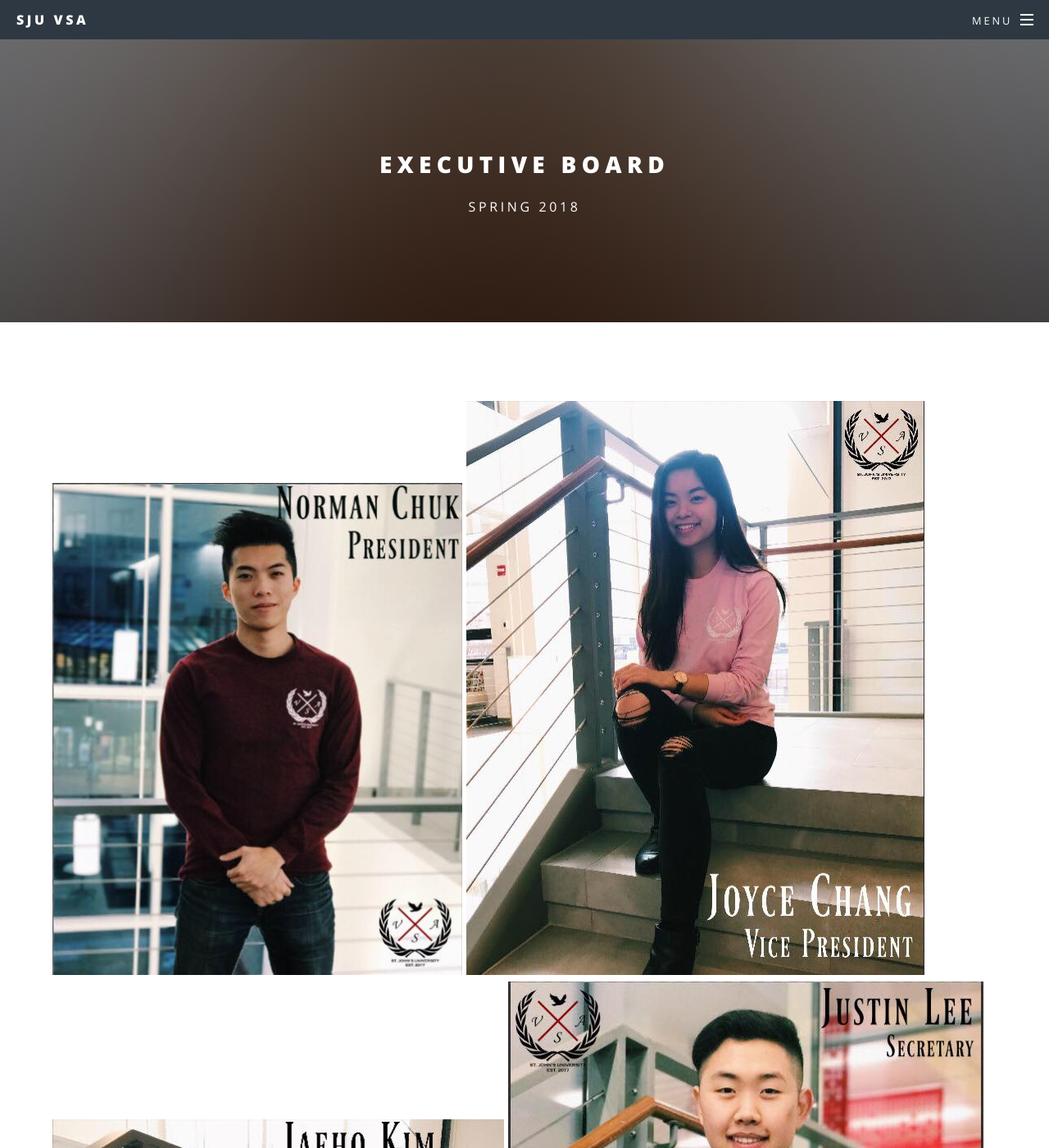
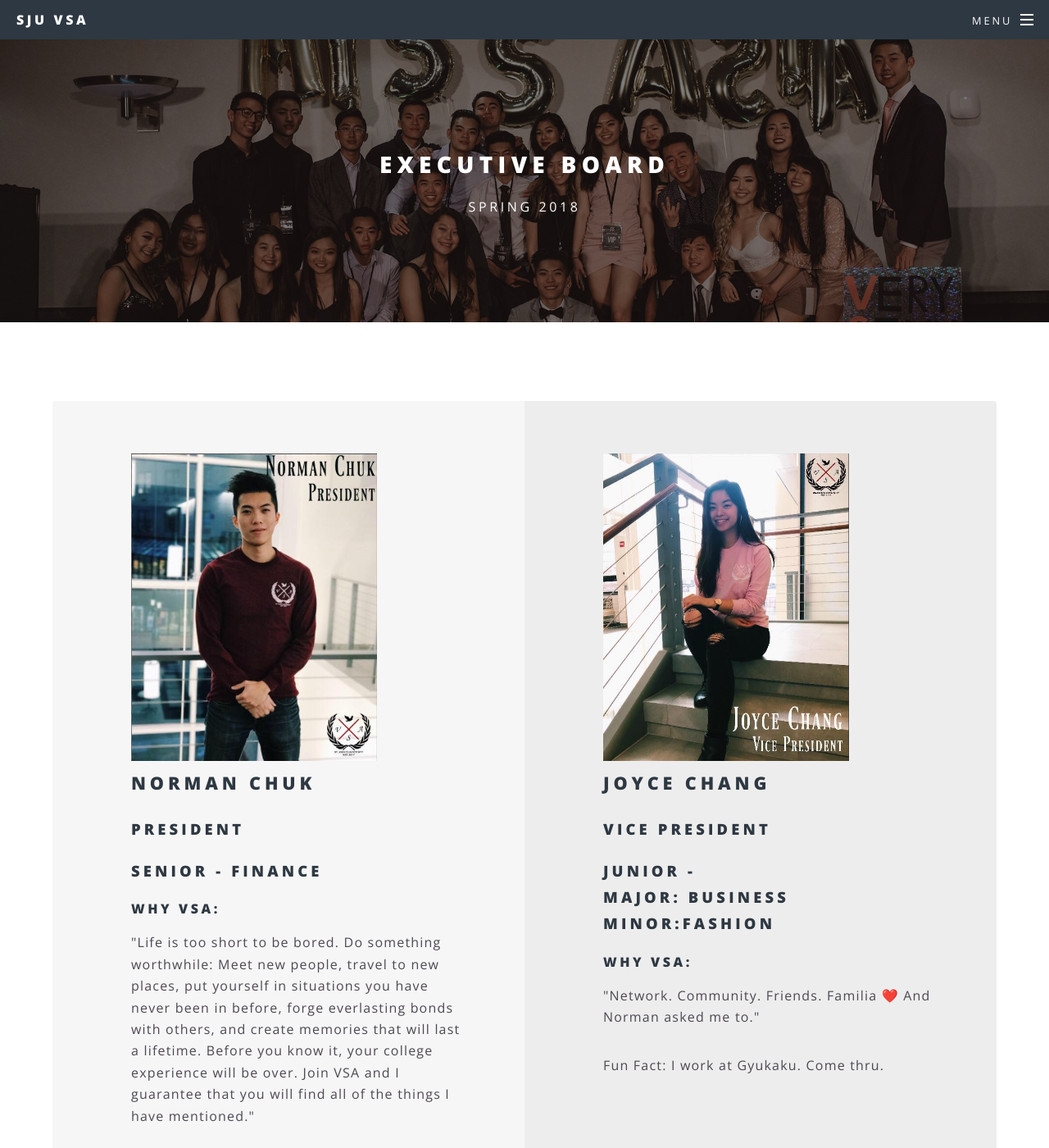
Before and after one commit to sjuvsa/sjuvsa.github.io, a Jekyll site: the page built from eboard.html, in a window 1280 px wide and 1400 px high. Shown: the whole window at 82% size. Built offline with Jekyll 4.4.1, drawn with Linux system fonts in a browser that asks for light colours; some of the changed text lies outside the part shown.

```diff
--- a/_includes/head.html
+++ b/_includes/head.html
@@ -9,5 +9,5 @@
   <!--[if lte IE 8]><link rel="stylesheet" href="{{ "/css/ie8.css" | prepend: site.baseurl }}" /><![endif]-->
   <!--[if lte IE 9]><link rel="stylesheet" href="{{ "/css/ie9.css" | prepend: site.baseurl }}" /><![endif]-->
   <link rel="alternate" type="application/rss+xml" title="{{ site.title }}" href="{{ "/feed.xml" | prepend: site.baseurl | prepend: site.url }}">
-  <link rel="shortcut icon" type="image/png" href="/favicon.png">
+  <link rel="shortcut icon" type="image/png" href="/favicon.ico?">
 </head>
--- a/css/main.scss
+++ b/css/main.scss
@@ -1675,7 +1675,7 @@ $baseurl: '{{ site.baseurl }}/images';
 	#main {
 		> header {
 			@include padding(12em, 0);
-			@include vendor('background-image', ('linear-gradient(top, rgba(0,0,0,0.5), rgba(0,0,0,0.5))', 'url("#{$baseurl}/banner.jpg")'));
+			@include vendor('background-image', ('linear-gradient(top, rgba(0,0,0,0.5), rgba(0,0,0,0.5))', 'url("#{$baseurl}/covers/missasia.jpg")'));
 			background-attachment: fixed;
 			background-position: center center;
 			background-repeat: no-repeat;
@@ -1822,7 +1822,7 @@ $baseurl: '{{ site.baseurl }}/images';
 
 			#banner,
 			.wrapper.style4 {
-				@include vendor('background-image', ('linear-gradient(top, rgba(0,0,0,0.5), rgba(0,0,0,0.5))', 'url("#{$baseurl}/banner.jpg")'));
+				@include vendor('background-image', ('linear-gradient(top, rgba(0,0,0,0.5), rgba(0,0,0,0.5))', 'url("#{$baseurl}/covers/missasia.jpg")'));
 				background-position: center center;
 				background-repeat: no-repeat;
 				background-size: cover;
--- a/eboard.html
+++ b/eboard.html
@@ -4,14 +4,51 @@ title: Executive Board
 description: Spring 2018
 ---
 
-	<img src="/images/spring2018/chukNorman.jpg" style="width:500px;height:600px">
-	<img src="/images/spring2018/changJoyce.jpg">
-	<img src="/images/spring2018/kimJaeho.jpg">
-	<img src="/images/spring2018/leeJustin.jpg">
-	<img src="/images/spring2018/leeStephanie.jpg">
-	<img src="/images/spring2018/liuTiffany.jpg">
-	<img src="/images/spring2018/hongEmily.jpg">
-	<img src="/images/spring2018/lauJason.jpg">
-	<img src="/images/spring2018/doBen.jpg">
-	<img src="/images/spring2018/kimLydia.jpg">
-	<img src="/images/spring2018/qadirOnab.jpg">
+<article id="main">
+    <ul class="features">
+		<li>
+			<img src="/images/spring2018/chukNorman.jpg" style="align:left;width:300px;height:375px">
+			<h2>Norman Chuk</h2>
+			<h3>President</h3>
+			<h3>Senior - Finance</h3>
+			<h4>Why VSA:</h4>
+			<p>"Life is too short to be bored. Do something worthwhile: Meet new people, travel to new places, put yourself in situations you have never been in before, forge everlasting bonds with others, and create memories that will last a lifetime. Before you know it, your college experience will be over. Join VSA and I guarantee that you will find all of the things I have mentioned."</p>
+		    <p>Fun Fact: I can swim, but I cant breathe</p>
+		</li>
+		<li>
+			<img src="/images/spring2018/changJoyce.jpg" style="align:left;width:300px;height:375px">
+			<h2>Joyce Chang</h2>
+			<h3>Vice President</h3>
+			<h3>Junior - <br>Major: Business <br>Minor:Fashion </h3>
+			<h4>Why VSA:</h4>
+			<p>"Network. Community. Friends. Familia ❤️ And Norman asked me to."</p>
+		    <p>Fun Fact: I work at Gyukaku. Come thru.</p>
+		</li>
+		<li>
+			<img src="/images/spring2018/kimJaeho.jpg" style="align:left;width:300px;height:375px">
+			<h2>Jaeho Kim</h2>
+			<h3>Treasurer</h3>
+			<h3>Junior - Accounting</h3>
+			<h4>Why VSA:</h4>
+			<p>"Why not? VSA is a fun organization to be a part of with many great opportunities to travel and/or meet new people. Some of my best college experiences that I will remember is because I joined VSA."</p>
+		    <p>Fun Fact: I used to be an introvert and played games all day. 🙃</p>
+		</li>
+		<li>
+			<img src="/images/spring2018/leeJustin.jpg" style="align:left;width:300px;height:375px">
+			<h2>Justin Lee</h2>
+			<h3>Secretary</h3>
+			<h3>Junior - <br>Major: Legal Studies <br>Minor:Communications</h3>
+			<h4>Why VSA:</h4>
+			<p>Why VSA: "Issa nice community and you get a feel of what it means to have a family on campus... and also cuz Norman told me to."</p>
+			<p>Fun Fact: I’m a tall dude who likes spicy memes</p>
+		</li>
+	</u1>
+
+	<img src="/images/spring2018/leeStephanie.jpg" style="align:left;width:300px;height:375px">
+	<img src="/images/spring2018/liuTiffany.jpg" style="align:left;width:300px;height:375px">
+	<img src="/images/spring2018/hongEmily.jpg" style="align:left;width:300px;height:375px">
+	<img src="/images/spring2018/lauJason.jpg" style="align:left;width:300px;height:375px">
+	<img src="/images/spring2018/doBen.jpg" style="align:left;width:300px;height:375px">
+	<img src="/images/spring2018/kimLydia.jpg" style="align:left;width:300px;height:375px">
+	<img src="/images/spring2018/qadirOnab.jpg" style="align:left;width:300px;height:375px">
+</article>
```
Also changed, not shown: events.html (+2 -7 lines), index.html (+0 -14 lines), images/favicon/favicon.ico (renamed from images/favicon/favicon.png).
